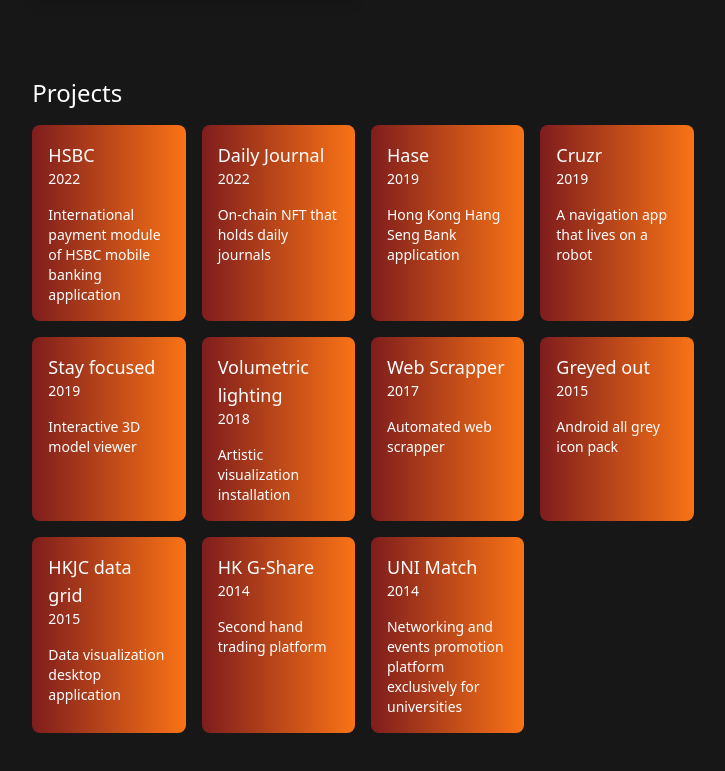
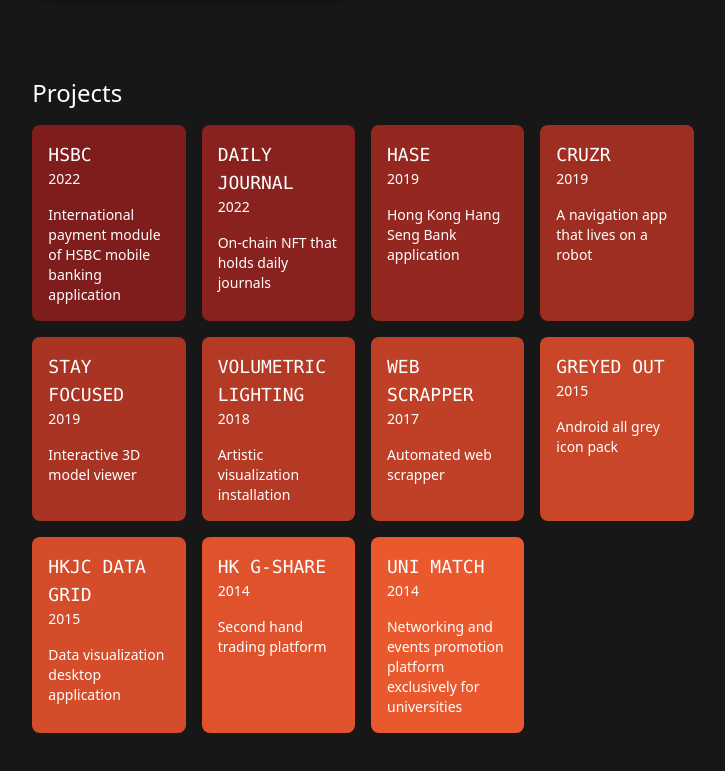
Before and after one commit to jacky-ttt/jacky-ttt.github.io, a Gatsby site: page / in a window 1280 px wide. Shown: the part 1043-1814 px from the top of the page, without its empty margins (277-1002 px from the left). Built offline with nearby package versions, Linux system fonts and the light colour scheme; Gatsby itself is replaced by a stand-in of ours.

Commit message:
dynmaic solid bg color

```diff
--- a/src/pages/index.tsx
+++ b/src/pages/index.tsx
@@ -25,7 +25,7 @@ type LinkCardProps = {
 const LinkCard = ({ title, subtitle, link, gradientBg }: LinkCardProps) => (
   <div className="group perspective cursor-pointer">
     <a href={link} target="_blank" rel="noopener noreferrer"
-    // `w-full block shadow-lg relative no-underline rounded-lg px-8 py-8 md:py-24 text-white hover:duration-200 hover:animate-pulse hover:skew-x-1 ${gradientBg}`
+      // `w-full block shadow-lg relative no-underline rounded-lg px-8 py-8 md:py-24 text-white hover:duration-200 hover:animate-pulse hover:skew-x-1 ${gradientBg}`
       className={`w-full block shadow-lg relative no-underline rounded-lg px-8 py-8 md:py-24 text-white group-hover:animate-pulse preserve-3d group-hover:rotate3d-x-10 2xl:group-hover:rotate3d-x-5 duration-200 ${gradientBg}`} >
       <div className={`w-full h-full `}>
         <div className="text-white uppercase text-2xl md:text-3xl xl:text-4xl tracking-wide font-mono">{title}</div>
@@ -115,19 +115,44 @@ const projects = [
   },
 ]
 
+const getRGBColor = (hex: string) => {
+  let color = hex.replace(/#/g, "")
+  // rgb values
+  var r = parseInt(color.substring(0, 2), 16)
+  var g = parseInt(color.substring(2, 4), 16)
+  var b = parseInt(color.substring(4, 6), 16)
+
+  return { r, g, b }
+}
+
+const bgColor = projects.map((project, index) => {
+  const percentage = index / (projects.length - 1)
+
+  const { r: startColorR, g: startColorG, b: startColorB } = getRGBColor("#7f1d1d")
+  const { r: endColorR, g: endColorG, b: endColorB } = getRGBColor("#ea580c")
+
+  const bgColorRed: number = Math.floor(startColorR + percentage * Math.abs((startColorR - endColorR)))
+  const bgColorGreen: number = Math.floor(startColorG + percentage * Math.abs((startColorG - endColorG)))
+  const bgColorBlue: number = Math.floor(startColorB + percentage * Math.abs((startColorB - endColorB)))
+  const newBgColor: string = `#${bgColorRed.toString(16) + bgColorGreen.toString(16) + bgColorBlue.toString(16)}`
+
+  return newBgColor
+})
+
 type ProjectCardProps = {
   title: string
   subtitle: string
   description: string
   backDescription: string
+  bgColor: string
 }
-const ProjectCard = ({ title, subtitle, description, backDescription }: ProjectCardProps) => {
+const ProjectCard = ({ title, subtitle, description, backDescription, bgColor }: ProjectCardProps) => {
   return (
     <div className="group perspective cursor-pointer">
       <div className="w-full h-full preserve-3d group-hover:rotate3d-x-180 duration-500">
-        <div className="h-full bg-gradient-to-r from-red-900 to-orange-500 rounded-lg overflow-hidden ">
+        <div className={`h-full rounded-lg overflow-hidden`} style={{ backgroundColor: bgColor }}>
           <div className="mx-4 my-4">
-            <h3 className="text-lg font-sans font-medium text-white">{title}</h3>
+            <h3 className="text-lg uppercase font-mono font-medium text-white">{title}</h3>
             <p className="text-sm font-sans font-light text-white">{subtitle}</p>
             <p className="mt-4 text-sm font-sans font-light text-white">{description}</p>
           </div>
@@ -180,7 +205,8 @@ const IndexPage = () => {
               title={project.name}
               subtitle={project.year}
               description={project.description}
-              backDescription={project.skill} />
+              backDescription={project.skill}
+              bgColor={bgColor[index]} />
           ))}
         </div>
       </div>
```
